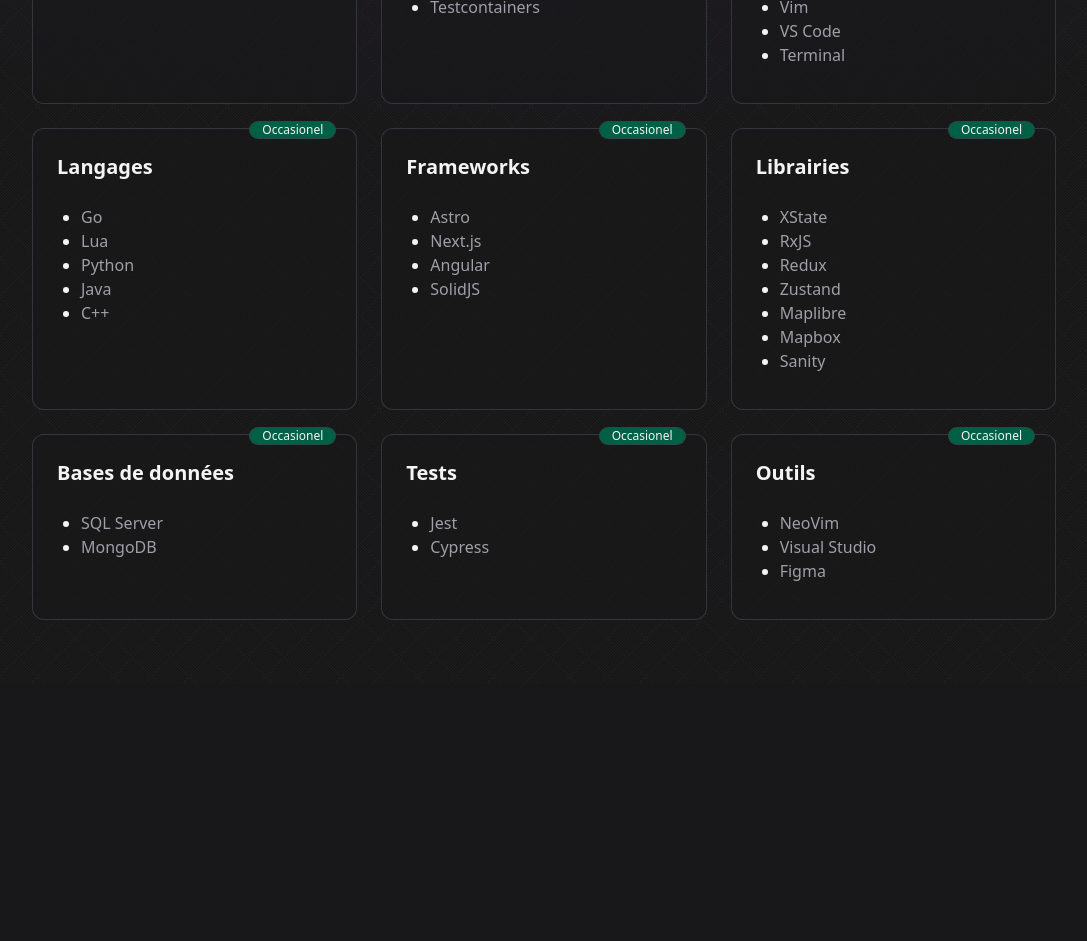
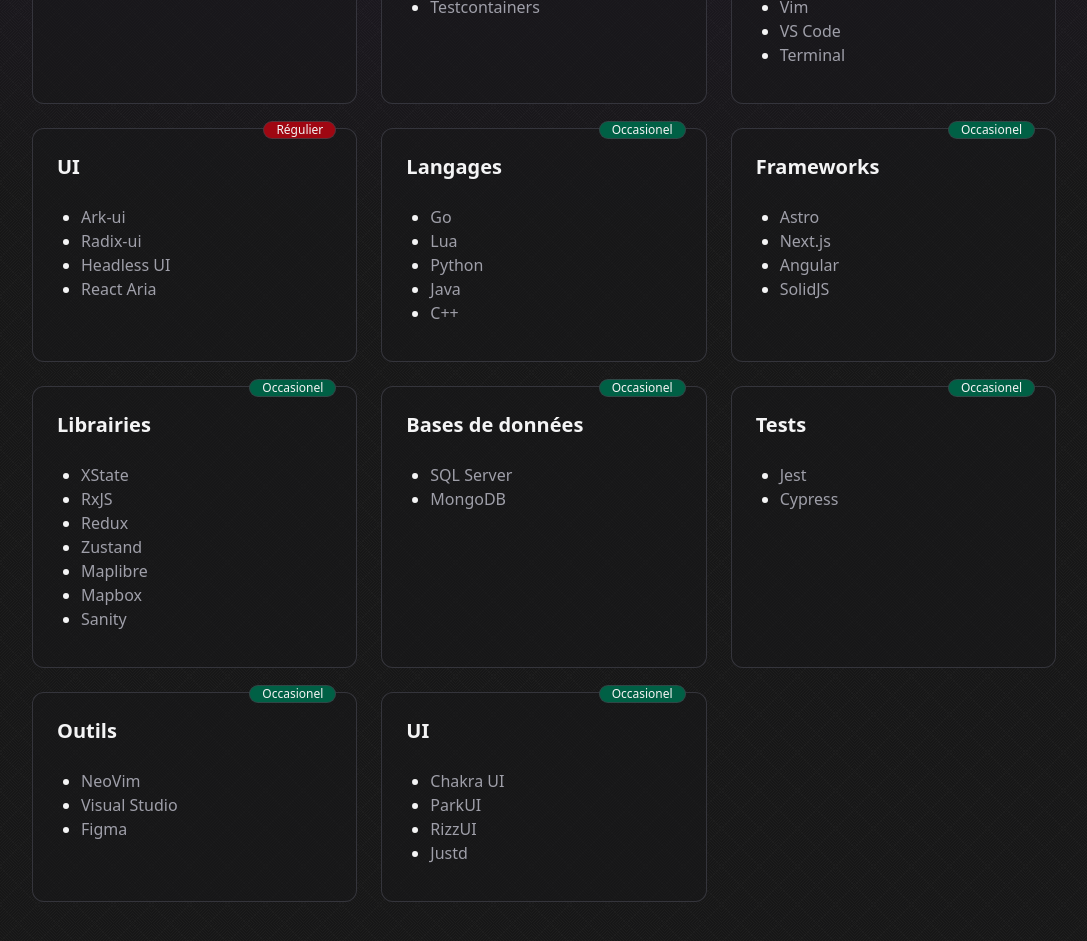
Before and after one commit to t-rosa/portfolio, a React (Vite) app: page /tools in a window 1280 px wide. Shown: the part 900-1841 px from the top of the page, without its empty margins (96-1183 px from the left). Before the commit the page ends 1584 px from the top, so only its background shows below. Built offline with nearby package versions, Linux system fonts and the light colour scheme.

Commit message:
feat(tools): add UI frameworks to tooling data and update ToolsCard rendering for regular and occasional usage

```diff
--- a/src/lib/tooling.ts
+++ b/src/lib/tooling.ts
@@ -9,6 +9,7 @@
       "FluentValidation",
       "OpenLayers",
     ],
+    ui: ["Ark-ui", "Radix-ui", "Headless UI", "React Aria"],
     databases: ["PostgreSQL"],
     tests: ["Vitest", "Playwright", "XUnit", "Testcontainers"],
     tools: ["Git", "Github", "Docker", "Vim", "VS Code", "Terminal"],
@@ -25,6 +26,7 @@
       "Mapbox",
       "Sanity",
     ],
+    ui: ["Chakra UI", "ParkUI", "RizzUI", "Justd"],
     databases: ["SQL Server", "MongoDB"],
     tests: ["Jest", "Cypress"],
     tools: ["NeoVim", "Visual Studio", "Figma"],
--- a/src/routes/tools.tsx
+++ b/src/routes/tools.tsx
@@ -51,6 +51,9 @@
           usage="regular"
         />
       )}
+      {tooling.regular.ui.length && (
+        <ToolsCard title="UI" tools={tooling.regular.ui} usage="regular" />
+      )}
       {tooling.occasional.languages.length && (
         <ToolsCard
           title="Langages"
@@ -93,6 +96,13 @@
           usage="occasional"
         />
       )}
+      {tooling.occasional.ui.length && (
+        <ToolsCard
+          title="UI"
+          tools={tooling.occasional.ui}
+          usage="occasional"
+        />
+      )}
     </div>
   );
 }
```
